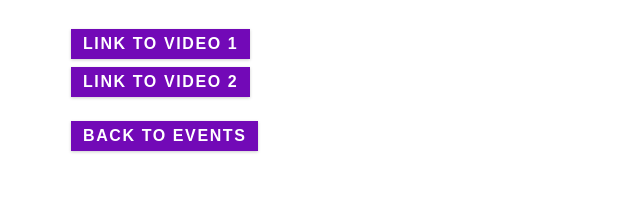
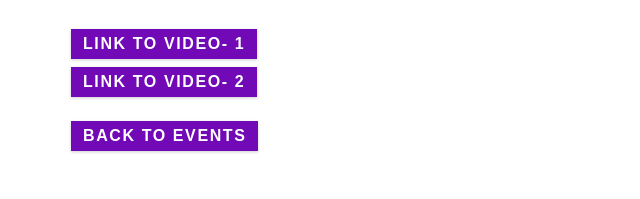
Before and after one commit to ShubhamPitale/FE9farewell1, a plain HTML site: page video.html in a window 1280 px wide. Shown: the part 423-622 px from the top of the page, 0-640 px from the left. Drawn offline with Linux system fonts and the light colour scheme.

Commit message:
few changes

```diff
--- a/video.html
+++ b/video.html
@@ -42,12 +42,12 @@
         </iframe>
         <div class="yt">
           <a href="https://youtu.be/6nCOrCqnZWM" target="_blank"
-            ><button class="btn">Link to video 1</button></a
+            ><button class="btn">Link to video- 1</button></a
           >
         </div>
         <div class="yt">
           <a href="https://youtu.be/OcOeEFbP4Ao" target="_blank"
-            ><button class="btn">Link to video 2</button></a
+            ><button class="btn">Link to video- 2</button></a
           >
         </div>
 
```
